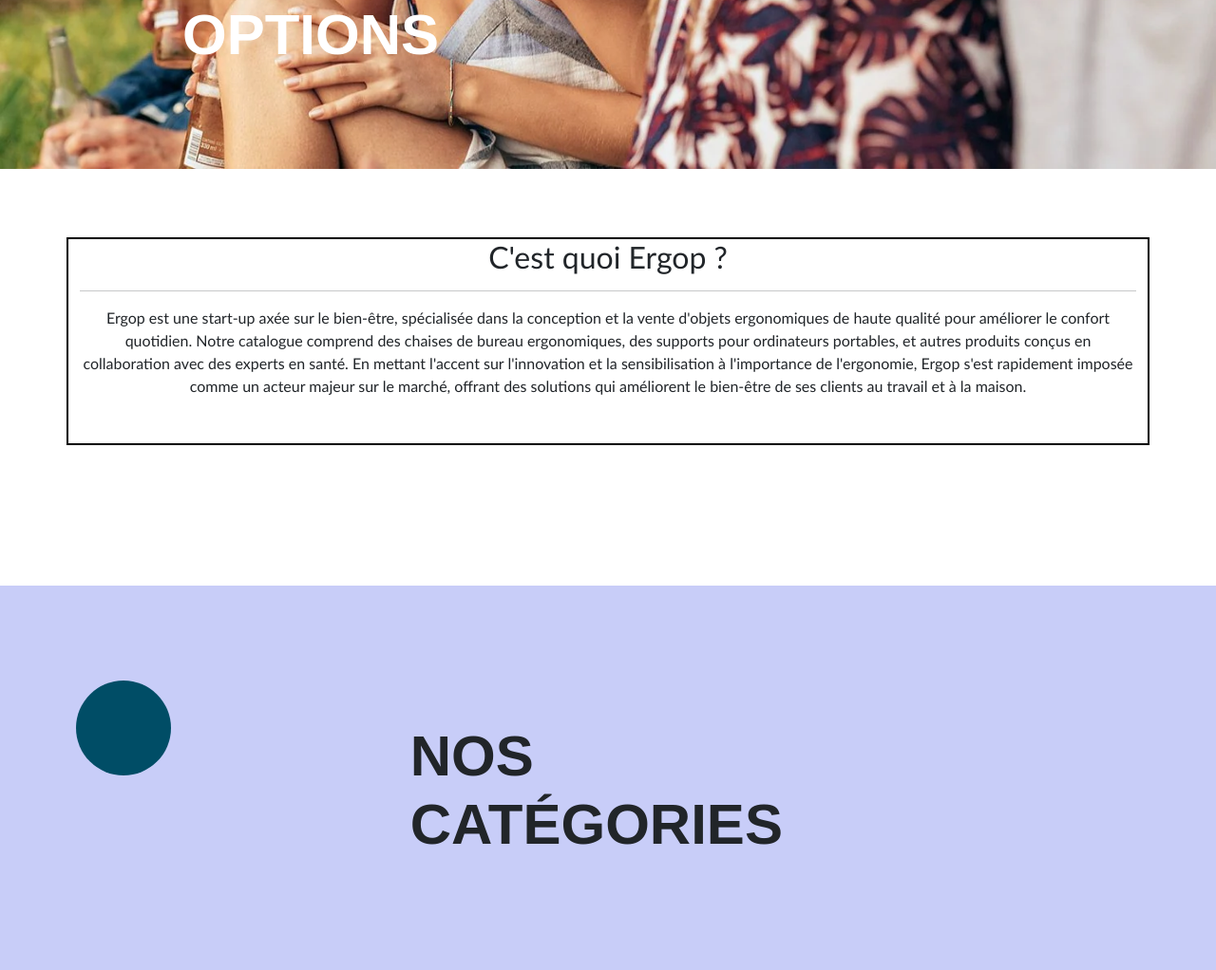
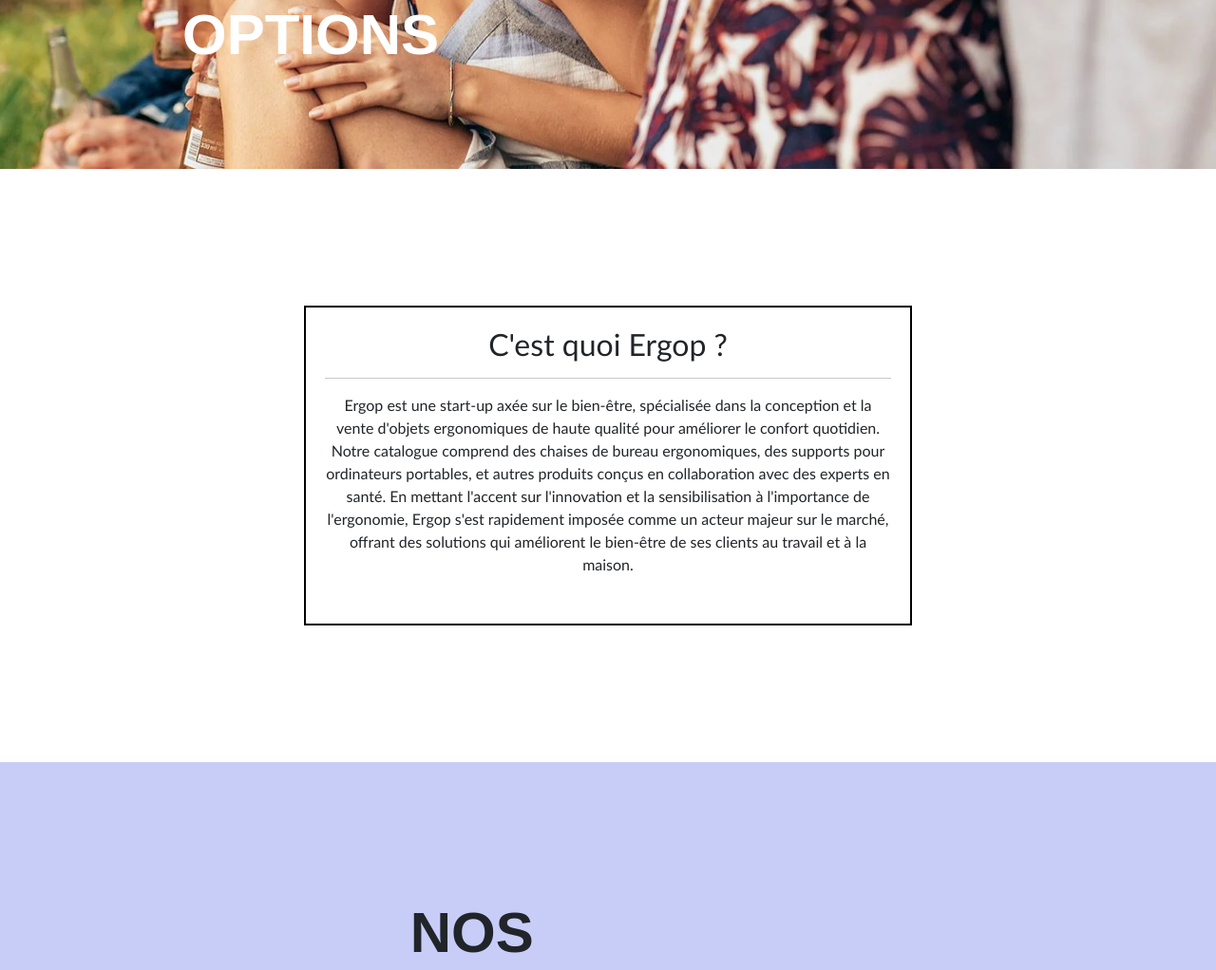
Before and after one commit to Haissan2842/Ergop-Code, a PHP site: page / in a window 1280 px wide. Shown: the part 663-1685 px from the top of the page at 95% size. Run offline with PHP 8.4, Linux system fonts and the light colour scheme.

Commit message:
Commit 15h15 6/12 chloé

```diff
--- a/css/style.css
+++ b/css/style.css
@@ -388,6 +388,21 @@
 
 .prix8 { grid-area: prix8; }
 
+.containercestquoiergop {
+  width: 50%;
+  padding-right: 20px;
+  padding-left: 20px;
+  padding-top: 20px;
+  padding-bottom: 50px;
+  margin-right: auto;
+  margin-left: auto;
+}
+
+.img-avec-bordure-interieure {
+  outline: 3px solid white;
+  outline-offset: -25px;
+}
+
 
 /* Animations */
 
@@ -424,49 +439,3 @@
 .soulignement:hover::before {
   width: 100%;
 }
-
-
-
-/* Pour s'amuser*/
-
-  .circle {
-    border-radius: 50%;
-    width: 100px;
-    height: 100px;
-    position: relative;
-    background-color: red;
-    animation-name: mon-animation;
-    animation-duration: 4s;
-    animation-delay: 0;
-    animation-iteration-count: infinite;
-    animation-timing-function: linear;
-  }
-
-  /* The animation code */
-  @keyframes mon-animation {
-    0% {
-      background-color: red;
-      left: 0px;
-      top: 0px;
-    }
-    25% {
-      background-color: yellow;
-      left: 200px;
-      top: 0px;
-    }
-    50% {
-      background-color: blue;
-      left: 200px;
-      top: 200px;
-    }
-    75% {
-      background-color: green;
-      left: 0px;
-      top: 200px;
-    }
-    100% {
-      background-color: red;
-      left: 0px;
-      top: 0px;
-    }
-  }
--- a/index.html
+++ b/index.html
@@ -47,18 +47,13 @@
           </div>
     </section>
     <section id="section2">
-      <br>
-      <br>
-      <br>
-      <div class="container" style="border: black solid 2px;">
+      <br><br><br><br><br><br>
+      <div class="containercestquoiergop" style="border: black solid 2px;">
          <h2>C'est quoi Ergop ?</h2>
          <hr>
            <p>Ergop est une start-up axée sur le bien-être, spécialisée dans la conception et la vente d'objets ergonomiques de haute qualité pour améliorer le confort quotidien. Notre catalogue comprend des chaises de bureau ergonomiques, des supports pour ordinateurs portables, et autres produits conçus en collaboration avec des experts en santé. En mettant l'accent sur l'innovation et la sensibilisation à l'importance de l'ergonomie, Ergop s'est rapidement imposée comme un acteur majeur sur le marché, offrant des solutions qui améliorent le bien-être de ses clients au travail et à la maison.</p>
-           <br>
-           <br>
       </div>
-      <br><br>
-      <div class="circle"></div>
+      <br><br><br><br><br><br>
     </section>
     <section id="section3">
       <div class="containersection3">
@@ -75,7 +70,7 @@
     <section id="section4">
         <div class="articledumoi">
           <div class="image-article">
-            <img src="Images/articlemoment.png" width="90%">
+            <img src="Images/articlemoment.png" width="90%" class="img-avec-bordure-interieure">
             <div class="texte-superpose">
               <h2>L'ARTICLE DU MOIS</h2>
             </div>
@@ -153,7 +148,7 @@
               </div>
             </div>
           </div>
-
+          <br><br><br><br><br><br><br>
       </div>
     </section>
     <footer>
@@ -183,7 +178,6 @@
           <div class="facebook-logo"> <img src="Images/Logo Facebook.png" width="80%"> </div>
           <div class="Conactez-nous"> <img src="Images/Contactez nous.png" width="80%"> </div>
         </div>
-        <div class="circle"></div>
       </div>
     </footer>
     <script src="https://cdn.jsdelivr.net/npm/bootstrap@5.3.2/dist/js/bootstrap.min.js" integrity="sha384-BBtl+eGJRgqQAUMxJ7pMwbEyER4l1g+O15P+16Ep7Q9Q+zqX6gSbd85u4mG4QzX+" crossorigin="anonymous"></script>
```
